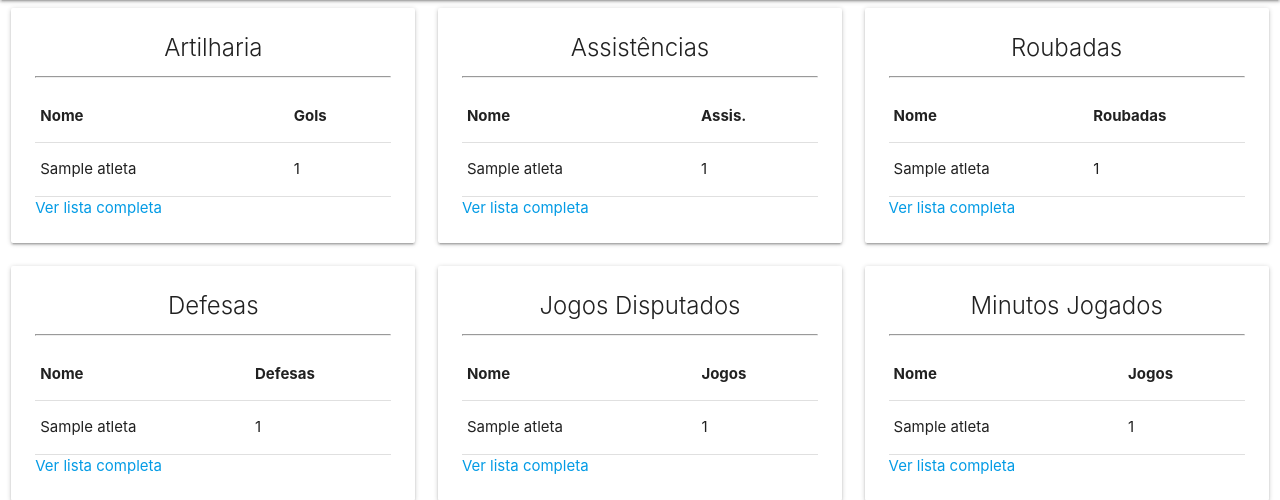
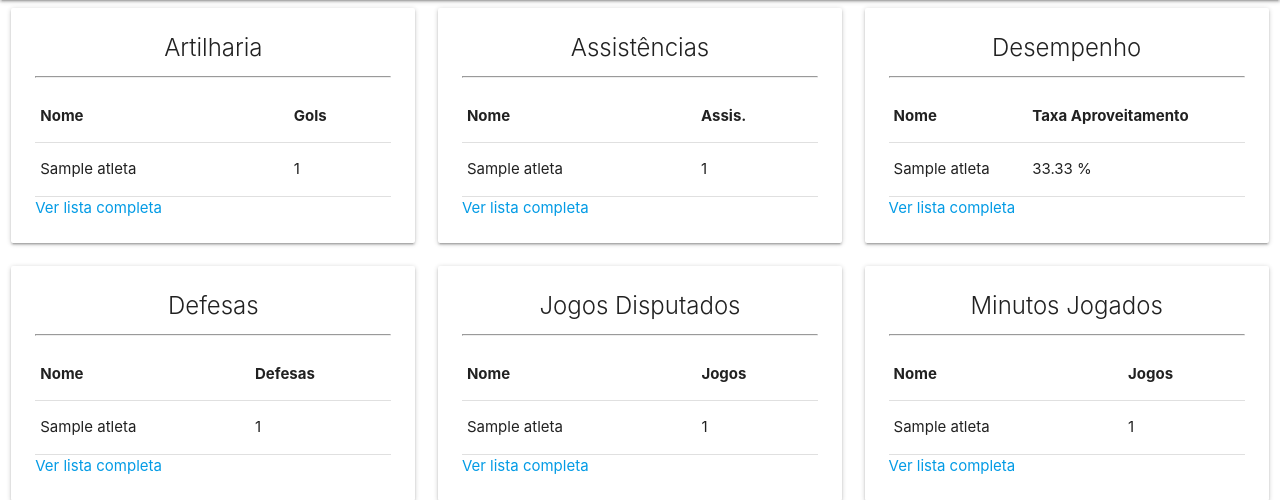
Before and after one commit to DiegoDenzer/realmatismo, a Django app: page /estatistica in a window 1280 px wide. Shown: the part 64-564 px from the top of the page. Run offline with Django 3.2, Linux system fonts and the light colour scheme; tables that the repository leaves empty hold one stand-in row (values such as "Sample post"); parts of the project's set-up code (start-up, migrations or seed data) failed here and were passed over; some libraries are stand-ins or nearby versions.

Commit message:
Criando aproveitamento Individual

```diff
--- a/jogo/manager.py
+++ b/jogo/manager.py
@@ -30,6 +30,7 @@ class AtletaManager(models.Manager):
         defesas = {}
         participacoes = {}
         minutos = {}
+        aproveitamento={}
 
         for jogador in jogadores:
             artilheiros[jogador] = jogador.gols
@@ -38,6 +39,7 @@ class AtletaManager(models.Manager):
             defesas[jogador] = jogador.defesa
             participacoes[jogador] = jogador.jogos_realizados
             minutos[jogador] = jogador.minutos
+            aproveitamento[jogador] = jogador.taxa_presente
 
         lista_artilheiros = sorted(artilheiros, key=artilheiros.__getitem__, reverse=True)
         lista_passsadores = sorted(passadores, key=passadores.__getitem__, reverse=True)
@@ -45,6 +47,7 @@ class AtletaManager(models.Manager):
         lista_defesas = sorted(defesas, key=defesas.__getitem__, reverse=True)
         lista_jogos = sorted(participacoes, key=participacoes.__getitem__, reverse=True)
         lista_minutos = sorted(minutos, key=minutos.__getitem__, reverse=True)
+        lista_aproveitamento = sorted(aproveitamento, key=aproveitamento.__getitem__, reverse=True)
 
         return  {
             # Dados Atletas...
@@ -54,8 +57,8 @@ class AtletaManager(models.Manager):
             'defesas': lista_defesas[:3],
             'jogos_jogados': lista_jogos[:3],
             'minutos': lista_minutos[:3],
+            'aproveitamento': lista_aproveitamento[:3],
         }
-
 
     def lista_por_categorias(self, tipo):
 
@@ -71,6 +74,8 @@ class AtletaManager(models.Manager):
                 dicionario[jogador] = jogador.jogos_realizados
             elif tipo == 'defesas':
                 dicionario[jogador] = jogador.defesa
+            elif tipo == 'desempenho':
+                dicionario[jogador] = jogador.taxa_presente
         lista = sorted(dicionario, key=dicionario.__getitem__, reverse=True)
         return lista
 
@@ -139,7 +144,7 @@ class JogoManager(models.Manager):
     def perfomace2(self):
         now = datetime.now()
         jogos_anteriores = self.order_by('-data') \
-            .filter(data__lt=now, placar_real__isnull=False, placar_adversario__isnull=False)
+            .filter(data__lt=now, placar_real__isnull=False, placar_adversario__isnull=False, data__year=now.year)
 
         pts = 0
         possiveis = 0
@@ -151,4 +156,4 @@ class JogoManager(models.Manager):
                 pts += 0
             else:
                 pts += 1
-        return round((pts/possiveis) * 100, 2)
+        return round( ((pts/possiveis) * 100), 2)
--- a/jogo/models.py
+++ b/jogo/models.py
@@ -1,3 +1,4 @@
+__author__ = 'Diego Denzer'
 from django.db import models, connection
 from datetime import date
 
@@ -27,6 +28,22 @@ class Atleta(models.Model):
             return hoje.year - self.data_nascimento.year - 1
         else:
             return hoje.year - self.data_nascimento.year
+
+    @property
+    def taxa_presente(self):
+        jogos = JogoAtleta.objects.filter(atleta=self)
+        pts = 0
+        possiveis = 3 * jogos.count()
+
+        for j in jogos:
+            if j.jogo.placar_real > j.jogo.placar_adversario:
+                pts += 3
+            elif j.jogo.placar_real < j.jogo.placar_adversario:
+                pts += 0
+            else:
+                pts += 1
+
+        return round((pts/possiveis) * 100, 2)
 
     @property
     def gols(self):
@@ -186,3 +203,17 @@ class Galeria(models.Model):
         db_table = 'galeria'
         verbose_name = "Galeria"
         verbose_name_plural = "Galeria"
+
+
+class Temporada(models.Model):
+    ano = models.PositiveIntegerField(default=0)
+    artililheiro = models.ForeignKey(Atleta, on_delete=models.CASCADE, related_name='jogadores_artilheiros', null=True)
+    passador = models.ForeignKey(Atleta, on_delete=models.CASCADE, related_name='jogadores_passadores', null=True)
+    goleiro = models.ForeignKey(Atleta, on_delete=models.CASCADE, related_name='jogadores_goleiros', null=True)
+    numero_jogos = models.ForeignKey(Atleta, on_delete=models.CASCADE, related_name='jogadores_jogos', null=True)
+
+
+    class Meta:
+        db_table = 'temporada'
+        verbose_name = "Temporada"
+        verbose_name_plural = "Temporadas"
--- a/jogo/templates/jogo/atleta_detalhe.html
+++ b/jogo/templates/jogo/atleta_detalhe.html
@@ -48,8 +48,9 @@
                         <li class="collection-item"><div>Gols<a href="#" style="color: black;text-decoration: none;" class="secondary-content">{{ atleta.gols }}</a></div></li>
                         <li class="collection-item"><div>Assistências<a href="#" style="color: black;text-decoration: none;" class="secondary-content">{{ atleta.assistencia }}</a></div></li>
                         <li class="collection-item"><div>Defesas<a href="#" style="color: black;text-decoration: none;" class="secondary-content">{{ atleta.defesa }}</a></div></li>
-                        <li class="collection-item"><div>Roubadas<a href="#" style="color: black;text-decoration: none;" class="secondary-content">{{ atleta.roubo }}</a></div></li>
                         <li class="collection-item"><div>Minutos<a href="#" style="color: black;text-decoration: none;" class="secondary-content">{{ atleta.minutos }}</a></div></li>
+                        <li class="collection-item"><div>Aproveitamento Individual<a href="#" style="color: black;text-decoration: none;" class="secondary-content">{{ atleta.taxa_presente }}</a></div></li>
+
                      </ul>
 
                 </div>
--- a/jogo/templates/jogo/estatistica.html
+++ b/jogo/templates/jogo/estatistica.html
@@ -67,26 +67,26 @@
         <div class="col s12 m4 l4">
             <div class="card hoverable">
                 <div class="card-content">
-                    <span class="card-title center">Roubadas
+                    <span class="card-title center">Desempenho
                         <hr class="deep-orange">
                     </span>
                     <table>
                         <thead>
                             <tr>
                                 <th>Nome</th>
-                                <th>Roubadas</th>
+                                <th>Taxa Aproveitamento</th>
                             </tr>
                         </thead>
                          <tbody>
-                            {% for atleta in ladroes %}
+                            {% for atleta in aproveitamento %}
                                 <tr>
                                     <td>{{ atleta.nome }}</td>
-                                    <td>{{ atleta.roubo }}</td>
+                                    <td>{{ atleta.taxa_presente }} %</td>
                                 </tr>
                             {% endfor %}
                          </tbody>
                     </table>
-                    <a href="{% url 'roubadas' %}">Ver lista completa</a>
+                    <a href="{% url 'desempenho' %}">Ver lista completa</a>
                 </div>
             </div>
         </div>
--- a/jogo/urls.py
+++ b/jogo/urls.py
@@ -1,7 +1,7 @@
 from django.urls import path
 
 from jogo.views import Home, ListaAtletas, AtletaDetail, JogoDetail, ListaJogos, ListaNoticias, NoticiaDetail, \
-    Estatisticas, Artilheiros, Assistencias, Roubadas, Defesas, Minutos, JogosDisputados, Galeria, TimeList
+    Estatisticas, Artilheiros, Assistencias, Desempenho, Defesas, Minutos, JogosDisputados, Galeria, TimeList
 
 urlpatterns = [
     path('', Home.as_view(), name='home'),
@@ -16,7 +16,7 @@ urlpatterns = [
     path('artilharia', Artilheiros.as_view(), name='artilharia'),
     path('assistencias', Assistencias.as_view(), name='assistencias'),
     path('defesas', Defesas.as_view(), name='defesas'),
-    path('roubadas', Roubadas.as_view(), name='roubadas'),
+    path('desempenho', Desempenho.as_view(), name='desempenho'),
     path('minutos', Minutos.as_view(), name='minutos'),
     path('jogos-jogados', JogosDisputados.as_view(), name='jogos-jogados'),
 
--- a/jogo/views.py
+++ b/jogo/views.py
@@ -90,16 +90,10 @@ class Assistencias(View):
         return render(self.request, self.template, {'lista': Atleta.objects.lista_por_categorias('assistencias')})
 
 
-class Roubadas(View):
-    template = 'jogo/roubadas.html'
-
-    def get(self, *args, **kwargs):
-        jogadores = Atleta.objects.all()
-        dic = {}
-        for jogador in jogadores:
-            dic[jogador] = jogador.roubo
-        lista = sorted(dic, key=dic.__getitem__, reverse=True)
-        return render(self.request, self.template, {'lista': lista})
+class Desempenho(View):
+    template = 'jogo/desempenho.html'
+    def get(self, request):
+        return render(request, self.template , {'lista': Atleta.objects.lista_por_categorias('desempenho')})
 
 
 class Defesas(View):
```
Also changed, not shown: jogo/templates/jogo/desempenho.html (renamed from jogo/templates/jogo/roubadas.html, +5 -6 lines).
